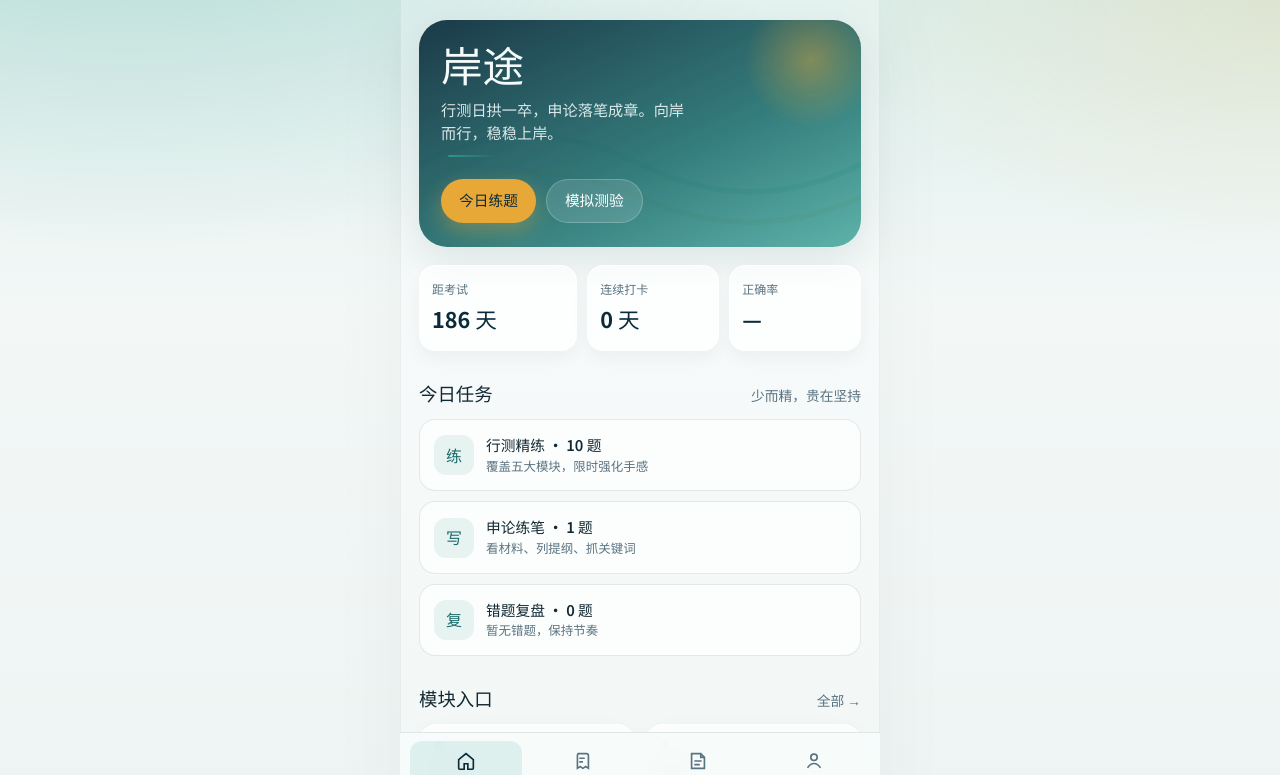
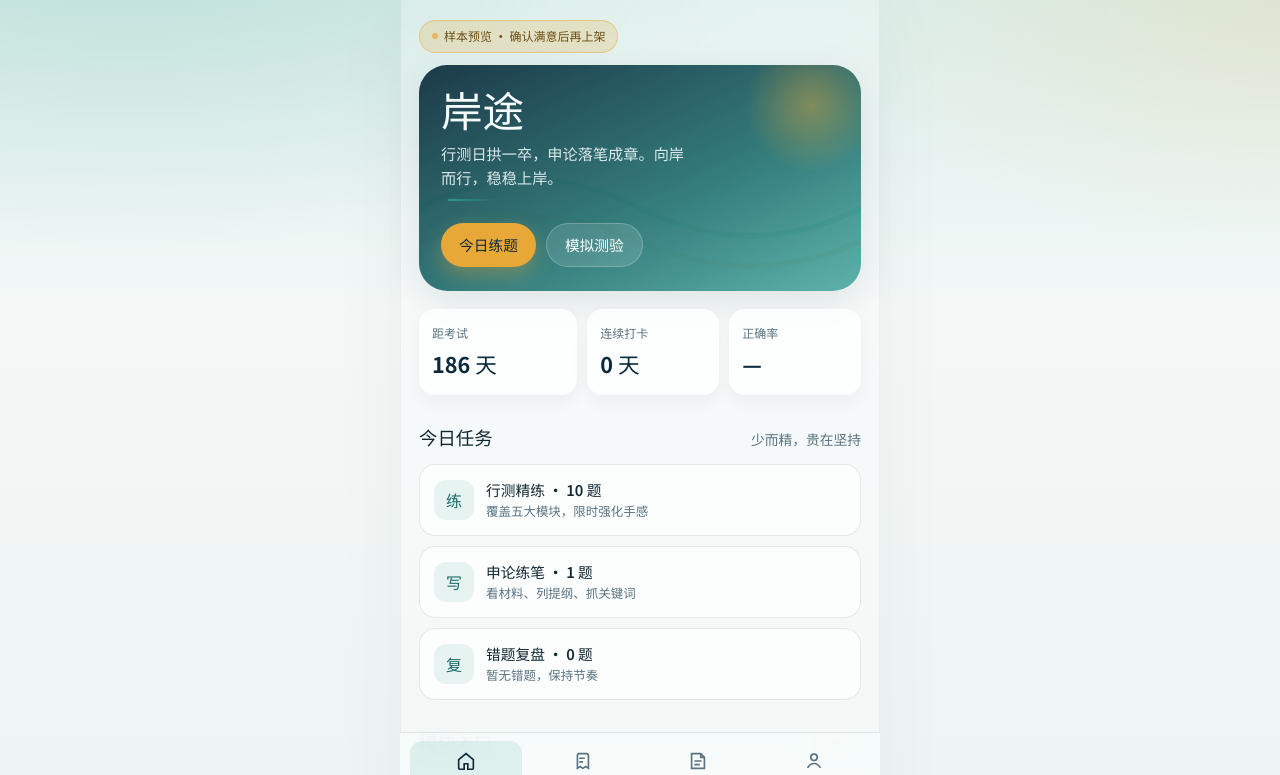
Before and after one commit to 2831001962-coder/First, a React (Vite) app: page / in a window 1280 px wide. Shown: the top 775 px of the page. Built offline with nearby package versions, Linux system fonts and the light colour scheme; a web font is replaced by a local one.

Commit message:
chore: 首页增加样本预览标识
便于确认界面与功能后再进入 App Store 打包阶段。

Co-authored-by: 2831001962-coder <2831001962-coder@users.noreply.github.com>

```diff
--- /dev/null
+++ b/src/components/SampleBadge.tsx
@@ -0,0 +1,9 @@
+/** 顶部样本标识：确认设计满意后再进入 App Store 打包阶段 */
+export function SampleBadge() {
+  return (
+    <div className="sample-badge" aria-label="当前为样本预览版">
+      <span className="sample-badge-dot" />
+      样本预览 · 确认满意后再上架
+    </div>
+  )
+}
--- a/src/index.css
+++ b/src/index.css
@@ -778,6 +778,28 @@ img {
   line-height: 1.45;
 }
 
+.sample-badge {
+  display: inline-flex;
+  align-items: center;
+  gap: 6px;
+  margin-bottom: 12px;
+  padding: 6px 12px;
+  border-radius: 999px;
+  font-size: 0.75rem;
+  font-weight: 600;
+  color: #6b4e12;
+  background: rgba(232, 168, 56, 0.22);
+  border: 1px solid rgba(232, 168, 56, 0.45);
+}
+
+.sample-badge-dot {
+  width: 6px;
+  height: 6px;
+  border-radius: 50%;
+  background: var(--beacon);
+  animation: pulse-soft 2s ease-in-out infinite;
+}
+
 @media (min-width: 520px) {
   .app-shell {
     border-left: 1px solid rgba(11, 42, 58, 0.05);
--- a/src/pages/HomePage.tsx
+++ b/src/pages/HomePage.tsx
@@ -1,5 +1,6 @@
 import { Link } from 'react-router-dom'
 import { ReminderBanner } from '../components/ReminderBanner'
+import { SampleBadge } from '../components/SampleBadge'
 import { CATEGORIES, QUESTIONS, type CategoryId } from '../data/questions'
 import { daysUntil, useProgress } from '../lib/progress'
 import { formatReminderTimeLabel, hasStudiedToday, useReminder } from '../lib/reminder'
@@ -24,6 +25,7 @@ export function HomePage() {
 
   return (
     <div className="page">
+      <SampleBadge />
       <ReminderBanner />
 
       <header className="hero-home">
```
